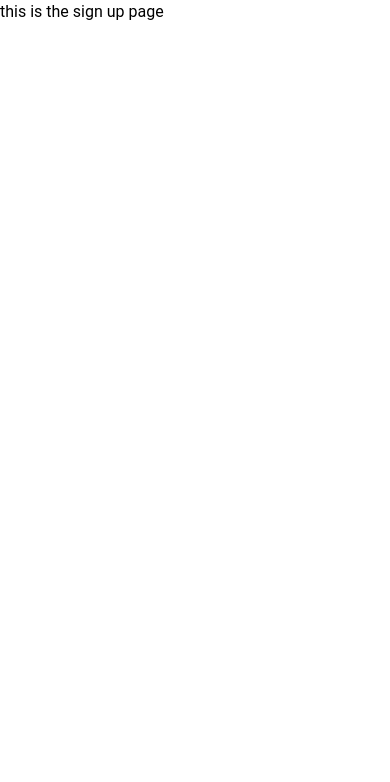
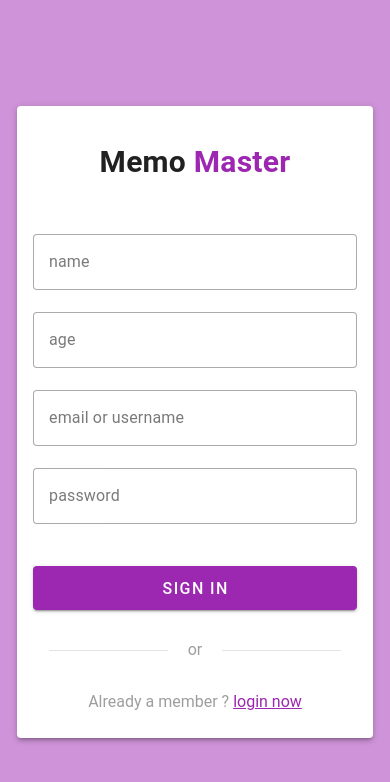
Before and after one commit to Mohanadfarid/Memo-Master, a Vue app: page /signUp in a window 390 px wide. Shown: the top 782 px of the page. Built offline with nearby package versions, Linux system fonts and the light colour scheme.

Commit message:
added about and sign up pages

```diff
--- a/db.json
+++ b/db.json
@@ -32,7 +32,7 @@
         "asdf",
         "sadf"
       ],
-      "status": "todo"
+      "status": "done"
     },
     {
       "id": "5",
@@ -129,16 +129,6 @@
         "tag34"
       ],
       "status": "done"
-    },
-    {
-      "id": "3039",
-      "creatorId": 1,
-      "title": "sadf",
-      "content": "ert tetwer",
-      "tags": [
-        "gsdfgsdfg"
-      ],
-      "status": "doing"
     }
   ]
 }
--- a/package.json
+++ b/package.json
@@ -12,7 +12,6 @@
   },
   "dependencies": {
     "@mdi/font": "^7.4.47",
-    "json-server": "^1.0.0-alpha.23",
     "pinia": "^2.1.7",
     "vue": "^3.4.21",
     "vue-material-design-icons": "^5.3.0",
@@ -25,6 +24,8 @@
     "@vue/eslint-config-prettier": "^9.0.0",
     "eslint": "^8.57.0",
     "eslint-plugin-vue": "^9.23.0",
+    "json-server": "^1.0.0-beta.0",
+    "json-server-auth": "^2.1.0",
     "prettier": "^3.2.5",
     "vite": "^5.2.8",
     "vite-plugin-vue-devtools": "^7.0.25"
--- a/src/views/AboutView.vue
+++ b/src/views/AboutView.vue
@@ -1,5 +1,90 @@
+<script setup>
+  const links = [
+    {
+      text: "Mail",
+      link: "mailto:mohanadfrid733@gmail.com",
+      icon: "mdi-gmail",
+    },
+    { text: "Number", link: "tel:01003295446", icon: "mdi-phone" },
+    {
+      text: "Linked in",
+      link: "https://www.linkedin.com/in/mohanad-farid-485182218",
+      icon: "mdi-linkedin",
+    },
+    {
+      text: "Githup",
+      link: "https://github.com/Mohanadfarid",
+      icon: "mdi-github",
+    },
+  ];
+</script>
+
 <template>
-  <h1>This is an about page</h1>
+  <div
+    class="w-100 d-flex justify-center align-center"
+    style="min-height: 90vh"
+  >
+    <v-row class="d-flex justify-center">
+      <v-col cols="11" md="8" xl="6">
+        <v-card
+          class="bg-purple-lighten-1 elevation-10"
+          title="Memo Master"
+          subtitle="Created by Mohanad Farid"
+          variant="tonal"
+        >
+          <v-card-text>
+            This project was developed for practice purposes using the following
+            technologies: Vue
+            <v-icon>mdi-vuejs</v-icon>
+            , Vue Router
+            <v-icon>mdi-vuejs</v-icon>
+            , Pinia
+            <v-icon>mdi-fruit-pineapple</v-icon>
+            , and Vuetify
+            <v-icon>mdi-vuetify</v-icon>
+            .
+          </v-card-text>
+          <v-card-actions>
+            <v-btn class="text-purple font-weight-bold" variant="elevated">
+              Contact me via
+              <v-menu activator="parent">
+                <v-list>
+                  <a
+                    v-for="(link, index) in links"
+                    :key="index"
+                    :value="index"
+                    class="text-purple contact-link"
+                    :href="link.link"
+                    target="_blank"
+                  >
+                    <v-list-item class="text-purple" :append-icon="link.icon">
+                      <v-list-item-title>
+                        {{ link.text }}
+                      </v-list-item-title>
+                    </v-list-item>
+                  </a>
+                </v-list>
+              </v-menu>
+            </v-btn>
+            <v-btn class="font-weight-bold" variant="elevated">
+              <a
+                class="portfolio-link text-purple"
+                href="https://mohanad-farid.netlify.app/"
+                target="_blank"
+              >
+                more projects
+              </a>
+            </v-btn>
+          </v-card-actions>
+        </v-card>
+      </v-col>
+    </v-row>
+  </div>
 </template>
 
-<style></style>
+<style>
+  .portfolio-link,
+  .contact-link {
+    text-decoration: none;
+  }
+</style>
--- a/src/views/SignUp.vue
+++ b/src/views/SignUp.vue
@@ -1,7 +1,89 @@
+<script setup>
+  import { ref } from "vue";
+
+  const username = ref("");
+  const password = ref("");
+  const name = ref("");
+  const age = ref("");
+
+  const handleSubmit = () => {
+    // to do handel actual submit here !
+    console.log(username.value, password.value);
+  };
+</script>
+
 <template>
-  <div>this is the sign up page</div>
+  <div
+    class="w-100 d-flex justify-center align-center bg-purple-lighten-3"
+    style="min-height: 100vh"
+  >
+    <v-row class="d-flex justify-center">
+      <v-col cols="11" md="8" xl="6">
+        <v-card class="elevation-3 rounded d-flex">
+          <v-img
+            class="d-none d-lg-inline-block"
+            :width="500"
+            aspect-ratio="16/9"
+            cover
+            src="https://picsum.photos/1000/1000?random"
+          ></v-img>
+          <v-container class="py-6">
+            <v-card-title>
+              <h2 class="text-center mb-10">
+                Memo
+                <span class="text-purple">Master</span>
+              </h2>
+            </v-card-title>
+            <form>
+              <v-text-field
+                v-model="name"
+                label="name"
+                variant="outlined"
+              ></v-text-field>
+              <v-text-field
+                v-model="age"
+                type="number"
+                label="age"
+                variant="outlined"
+              ></v-text-field>
+              <v-text-field
+                v-model="username"
+                label="email or username"
+                variant="outlined"
+              ></v-text-field>
+              <v-text-field
+                v-model="password"
+                label="password"
+                variant="outlined"
+              ></v-text-field>
+
+              <v-btn
+                class="mt-5 mx-auto w-100"
+                @click.prevent="handleSubmit"
+                size="large"
+                color="purple"
+              >
+                sign in
+              </v-btn>
+            </form>
+
+            <v-container class="d-flex justify-center align-center my-3">
+              <v-divider class="w-25"></v-divider>
+              <span class="text-grey mx-5">or</span>
+              <v-divider class="w-25"></v-divider>
+            </v-container>
+
+            <p class="text-center text-grey">
+              Already a member ?
+              <router-link to="/login" class="text-purple">
+                login now
+              </router-link>
+            </p>
+          </v-container>
+        </v-card>
+      </v-col>
+    </v-row>
+  </div>
 </template>
 
-<script setup></script>
-
 <style lang="scss" scoped></style>
```
Also changed, not shown: 1 other file (tests, documents, lock files or other folders).
